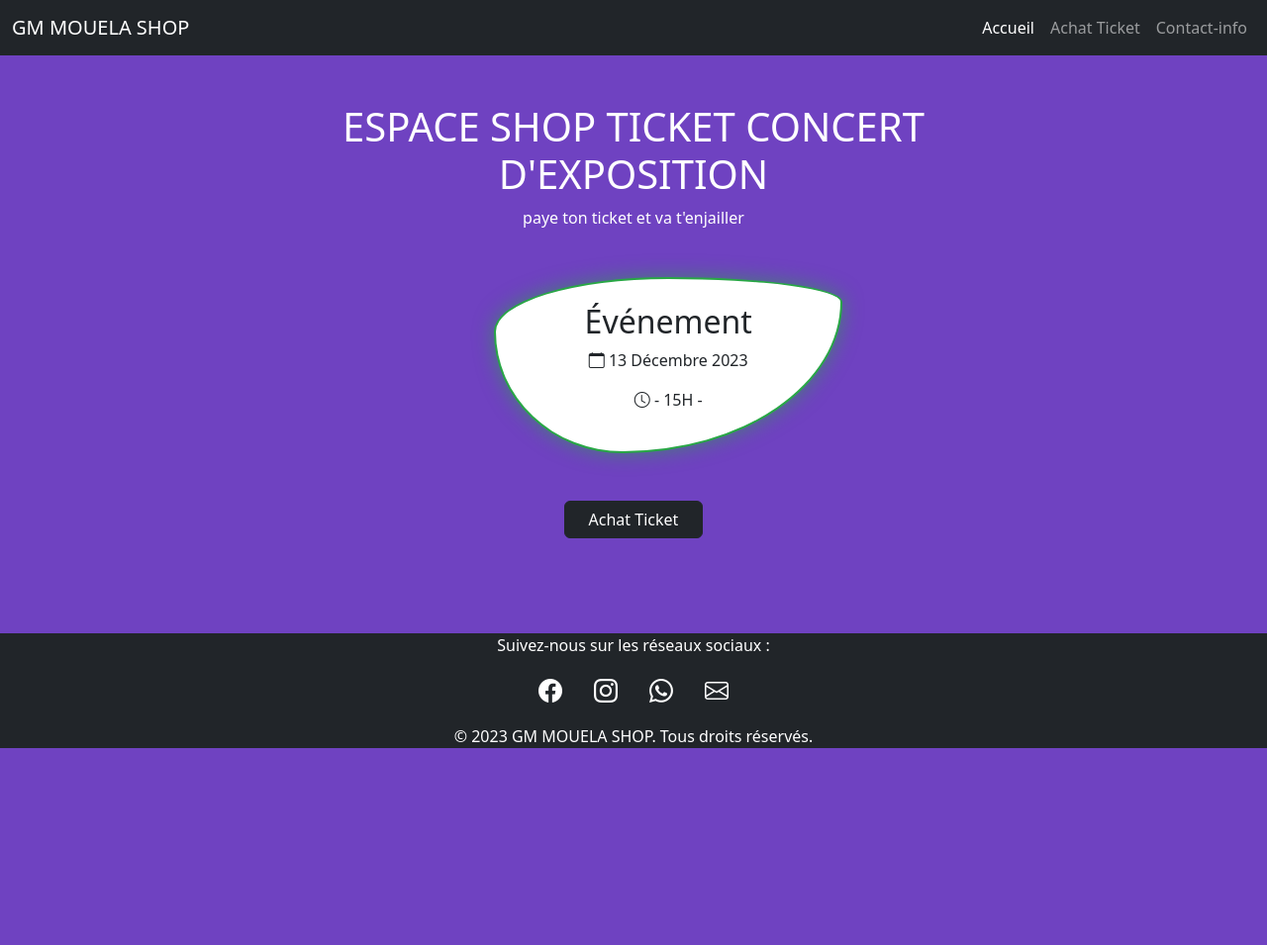
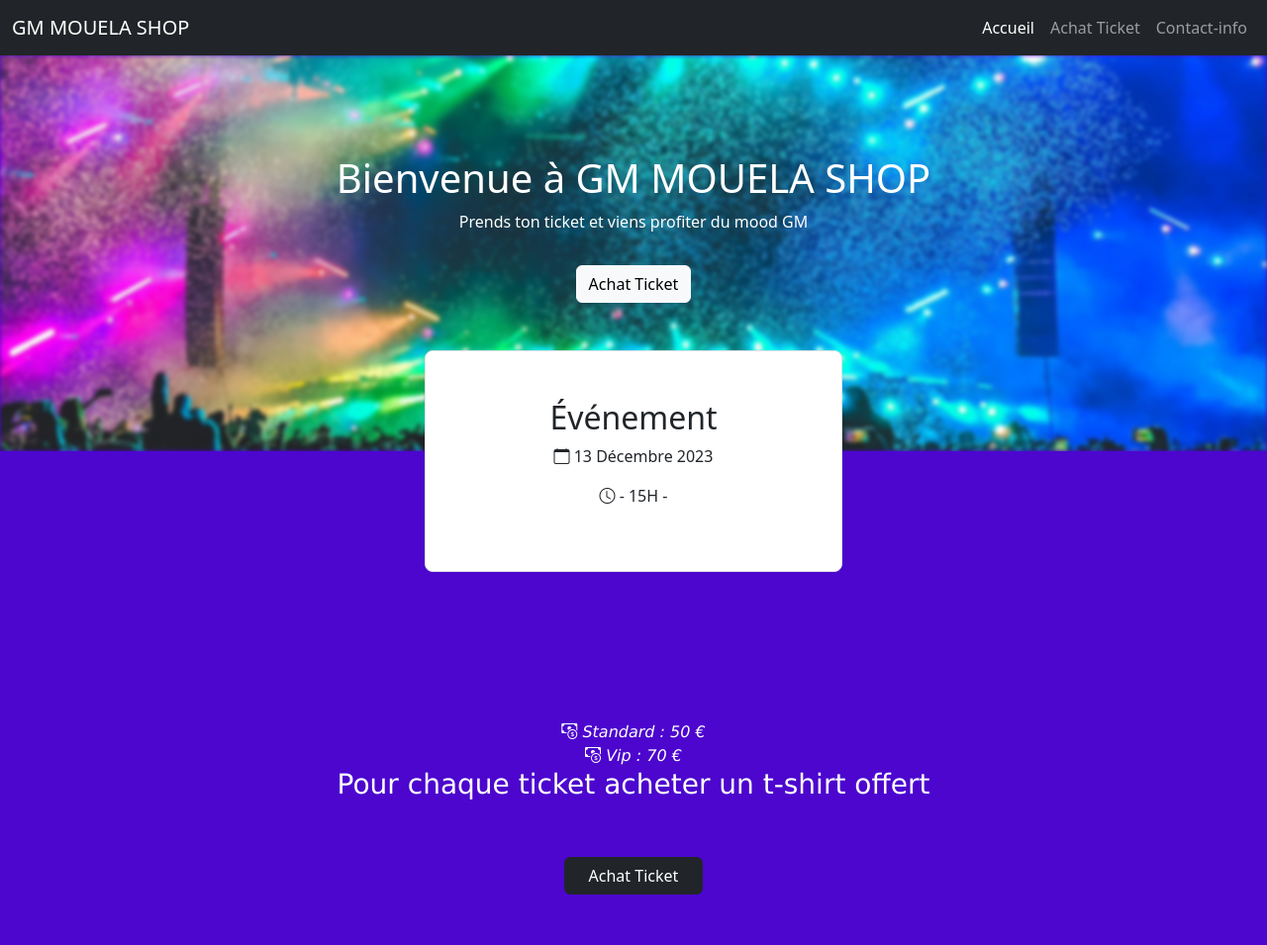
Before and after one commit to Nel-mk/gmmouelaN, a plain HTML site: page index.html in a window 1280 px wide. Shown: the top 955 px of the page at 99% size. Before the commit the page ends 800 px from the top, so only its background shows below. Drawn offline with nearby package versions, Linux system fonts and the light colour scheme; a small style sheet from the web is missing.

Commit message:
Ajout ddes changement apporté aux projet

```diff
--- a/css/index.css
+++ b/css/index.css
@@ -1,11 +1,39 @@
 body {
-    background-color: #6f42c1;/* Purple background */
+    background-color: #4c06ce;/* Purple background */
+    margin: 0;
+    padding: 0;
+}
+.banner{
+    position: relative;
+    height: 400px; /*hauteur */
+    overflow: hidden; /* pour  */
+
+}
+.banner::before{
+    content: "";
+    position : absolute;
+    top:0;
+    left: 0;
+    width: 100%;
+    height :100%;
+    background: url('../image/banniere5.jpeg') center/cover no-repeat ;
+    filter: blur(2px);
+    z-index: 1;
+}
+
+.banner .content{
+    position: relative;
+    z-index: 2;
+    padding: 100px 20px;
 }
 
 .programme{
-    border-radius: 50% 50% 63% 37% / 31% 14% 86% 69% ; /* Rounded corners */
-     border: 2px solid #28a745; /* bordure verte */
+    /*border-radius: 50% 50% 63% 37% / 31% 14% 86% 69% ; /* Rounded corners
+     border: 2px solid #28a745; /* bordure verte
      box-shadow: 0 0 20px rgba(40, 167, 69, 0.6); /* halo flou vert */
+    position :relative;
+    top: -150px;
+    z-index: 3;
 }
 
 .evenement{
--- a/index.html
+++ b/index.html
@@ -7,11 +7,14 @@
     <title>Document</title>
     <link href="https://cdn.jsdelivr.net/npm/bootstrap@5.3.3/dist/css/bootstrap.min.css" rel="stylesheet">
     <link href="https://cdn.jsdelivr.net/npm/bootstrap-icons@1.11.3/font/bootstrap-icons.css" rel="stylesheet">
+    <link rel="stylesheet" href="https://cdnjs.cloudflare.com/ajax/libs/font-awesome/6.5.2/css/all.min.css" integrity="sha512-SfXK06qQhpr+9y+XX5Rly0lX9r2Hqj8O1l3nWf5hRmV3m8B/JM/57yXq4m+7JbZqZKq9tYbKzvZPzH5T0S+Xdg==" crossorigin="anonymous" referrerpolicy="no-referrer" />
+    <script src="https://cdn.jsdelivr.net/npm/bootstrap@5.3.2/dist/js/bootstrap.bundle.min.js"></script>
     <link rel="stylesheet" href="css/index.css">
     <script src="js/index.js" defer></script>
 </head>
 <body>
-    <header >
+    <div class="container-fluid p-0">
+        <header >
         <nav class="navbar navbar-expand-lg navbar-dark bg-dark">
             <div class="container-fluid">
                 <a class="navbar-brand" href="#">GM MOUELA SHOP</a>
@@ -29,21 +32,35 @@
                         <li class="nav-item">
                             <a class="nav-link" href="#contact">Contact-info</a>
                         </li>
+                    </ul>
+                </div>
+            </div>
+        </nav>
     </header>
+    <section class="banner">
+        <div class="content text-center text-white">
+            <h1>Bienvenue à GM MOUELA SHOP</h1>
+            <p>Prends ton ticket et viens profiter du mood GM</p>
+            <a href="html/ticket.html" class="btn btn-light mt-3">Achat Ticket</a>
+        </div>
+
+    </section>
 
     <div class="row">
-        <div class="col-10 offset-1 offset-md-2  col-md-8 mt-5 mb-5 ">
-            <div class="neon-box">
-                <h1 class="text-center text-white">ESPACE SHOP TICKET CONCERT D'EXPOSITION</h1>
-                <p class="text-center text-white">paye ton ticket et va t'enjailler </p>
-            </div>
+        <div class="col-10 offset-1 offset-md-2  col-md-8 mb-5">
 
-            <div class="offset-2 programme offset-md-4 p-4 col-9 col-sm-7 col-md-6 col-lg-5 text-center mt-5 bg-white text-dark">
+            <div class="offset-3 programme px-4 py-5 px-xs-5 col-6 border rounded-3 text-center mt-5 bg-white text-dark">
                 <h2>Événement</h2>
                 <p><i class="bi bi-calendar icon"></i> 13 Décembre 2023</p>
                 <p><i class="bi bi-clock icon"></i> - 15H -</p>
             </div>
 
+            <div class="evenement text-center text-white">
+                <i class="bi bi-cash-coin"> Standard : 50&nbsp;€</i><br>
+                <i class="bi bi-cash-coin"> Vip : 70&nbsp;€</i>
+                 <h3>Pour chaque ticket acheter un t-shirt offert </h3>
+
+            </div>
             <div class="offset-3 offset-md-5 buyTicket mb-5">
                 <a href="html/ticket.html" class="btn btn-dark px-4 mt-5 "> Achat Ticket</a>
             </div>
@@ -71,5 +88,7 @@
             <p class="mt-3" id="contact">© 2023 GM MOUELA SHOP. Tous droits réservés.</p>
         </div>
     </footer>
+    </div>
+
 </body>
 </html>
```
Also changed, not shown: html/ticket.html (+5 -1 lines), image/banniere2.jpeg (renamed from image/WhatsApp Image 2025-08-20 at 23.09.45.jpeg), image/banniere3.jpeg (added), image/banniere4.jpeg (added), image/banniere5.jpeg (added).
